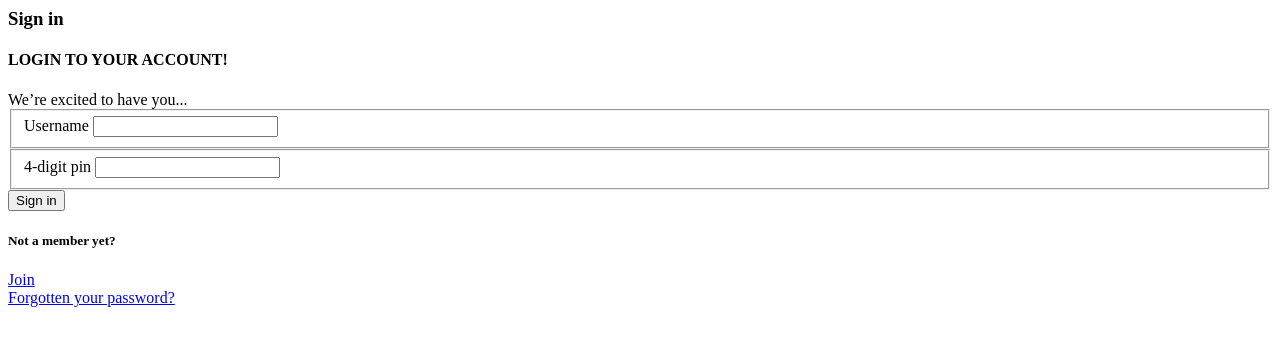
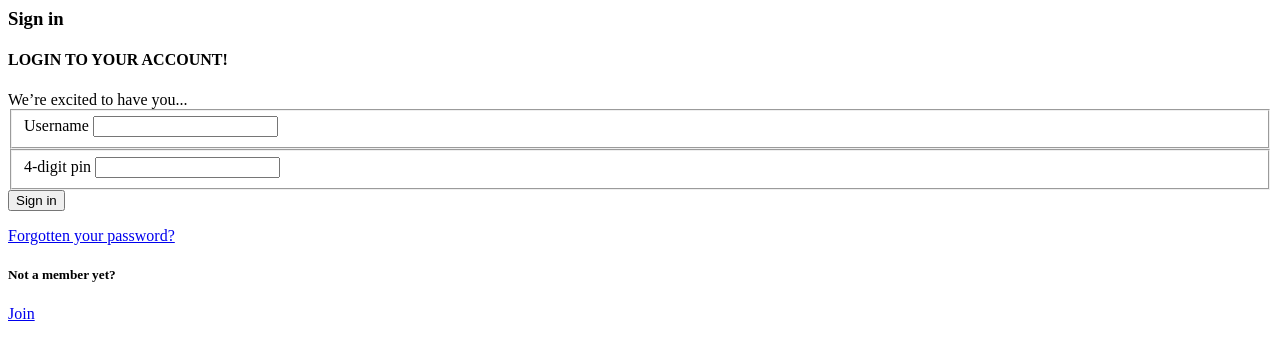
Before and after one commit to praekeltfoundation/molo.profiles, a Django app: template molo/profiles/templates/registration/login.html in a window 1280 px wide. Shown: the top 360 px of the page. Run offline with Django 3.2, Linux system fonts and the light colour scheme; the template is opened without the code that fills it, so the values that code supplies are empty, except form fields; tables that the repository leaves empty hold one stand-in row (values such as "Sample post"); form fields are guessed from the names that the template uses.

Commit message:
forgot password button update

```diff
--- a/molo/profiles/templates/registration/login.html
+++ b/molo/profiles/templates/registration/login.html
@@ -24,11 +24,12 @@
 					<input type="submit" value="{% trans 'Sign in' %}">
 					<input type="hidden" name="next" value="{% if request.GET.next %}{{ request.GET.next }}{% else %}{{request.site.root_page.url}}{% endif %}" />
 	    </form>
+	    <a href="{% url 'password_reset' %}" class="button__pill button__pill--navy">{% trans 'Forgotten your password?' %}</a>
 </div>
 
 <div class="profiles-login">
 	    <h5 class="profiles-login__title">{% trans "Not a member yet?" %}</h5>
 	   	<a href="{% url 'molo.profiles:user_register' %}" class="button__pill button__pill--white">{% trans "Join" %}</a>
 </div>
-		<a href="{% url 'password_reset' %}" class="button__pill button__pill--white">{% trans 'Forgotten your password?' %}</a>
+
 {% endblock %}
```
